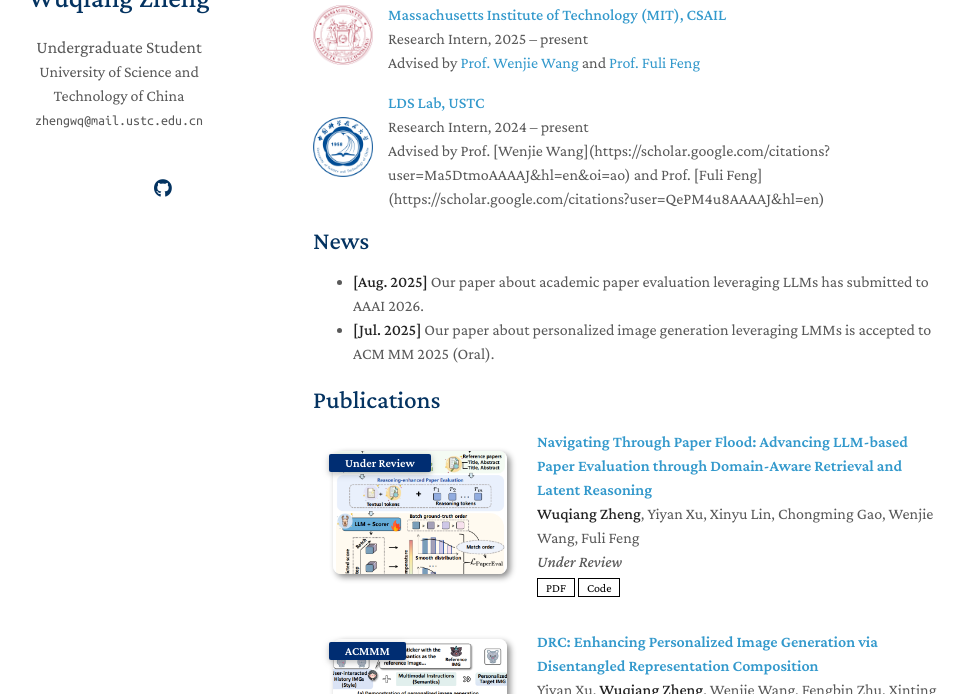
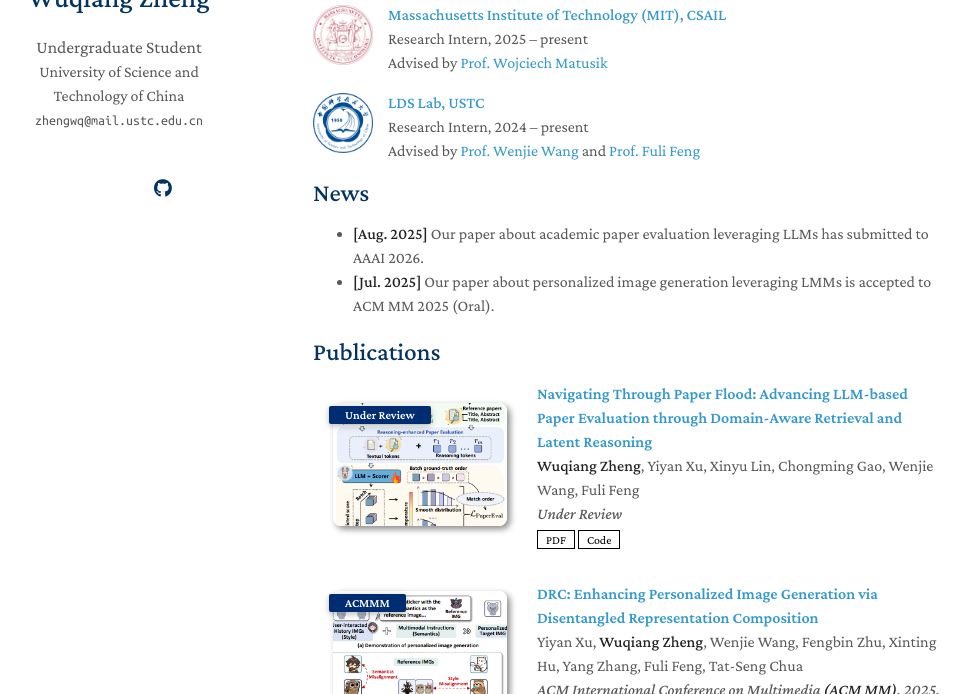
Before and after one commit to ZhengWwwq/ZhengWwwq.github.io, a Jekyll site: the page built from index.md, in a window 1280 px wide and 900 px high, scrolled down 412 px, cut to the strip 206-900 px from the top of the window. Shown: the whole strip, without its empty margins (157-1127 px from the left). Built offline with Jekyll 4.4.1, drawn with Linux system fonts in a browser that asks for light colours; a style sheet for code colours, icons or effects is not loaded; our own code applies the rules of GitHub Pages for plain Markdown files.

Commit message:
Update index.md

```diff
--- a/index.md
+++ b/index.md
@@ -33,7 +33,7 @@ My current research interests include:
   <div>
     <strong><a href="https://www.csail.mit.edu/">Massachusetts Institute of Technology (MIT), CSAIL</a></strong><br>
     Research Intern, 2025 – present<br>
-    Advised by <a href="https://scholar.google.com/citations?user=Ma5DtmoAAAAJ&hl=en">Prof. Wenjie Wang</a> and <a href="https://scholar.google.com/citations?user=QePM4u8AAAAJ&hl=en">Prof. Fuli Feng</a>
+    Advised by <a href="https://scholar.google.com/citations?hl=en&user=wbIMbL8AAAAJ">Prof. Wojciech Matusik</a>
   </div>
 </div>
 
@@ -44,7 +44,7 @@ My current research interests include:
   <div>
     <strong><a href="https://data-science.ustc.edu.cn/_upload/tpl/15/04/5380/template5380/index.html">LDS Lab, USTC</a></strong><br>
     Research Intern, 2024 – present<br>
-    Advised by Prof. [Wenjie Wang](https://scholar.google.com/citations?user=Ma5DtmoAAAAJ&hl=en&oi=ao) and Prof. [Fuli Feng](https://scholar.google.com/citations?user=QePM4u8AAAAJ&hl=en)
+    Advised by <a href="https://scholar.google.com/citations?user=Ma5DtmoAAAAJ&hl=en">Prof. Wenjie Wang</a> and <a href="https://scholar.google.com/citations?user=QePM4u8AAAAJ&hl=en">Prof. Fuli Feng</a>
   </div>
 </div>
 
```
